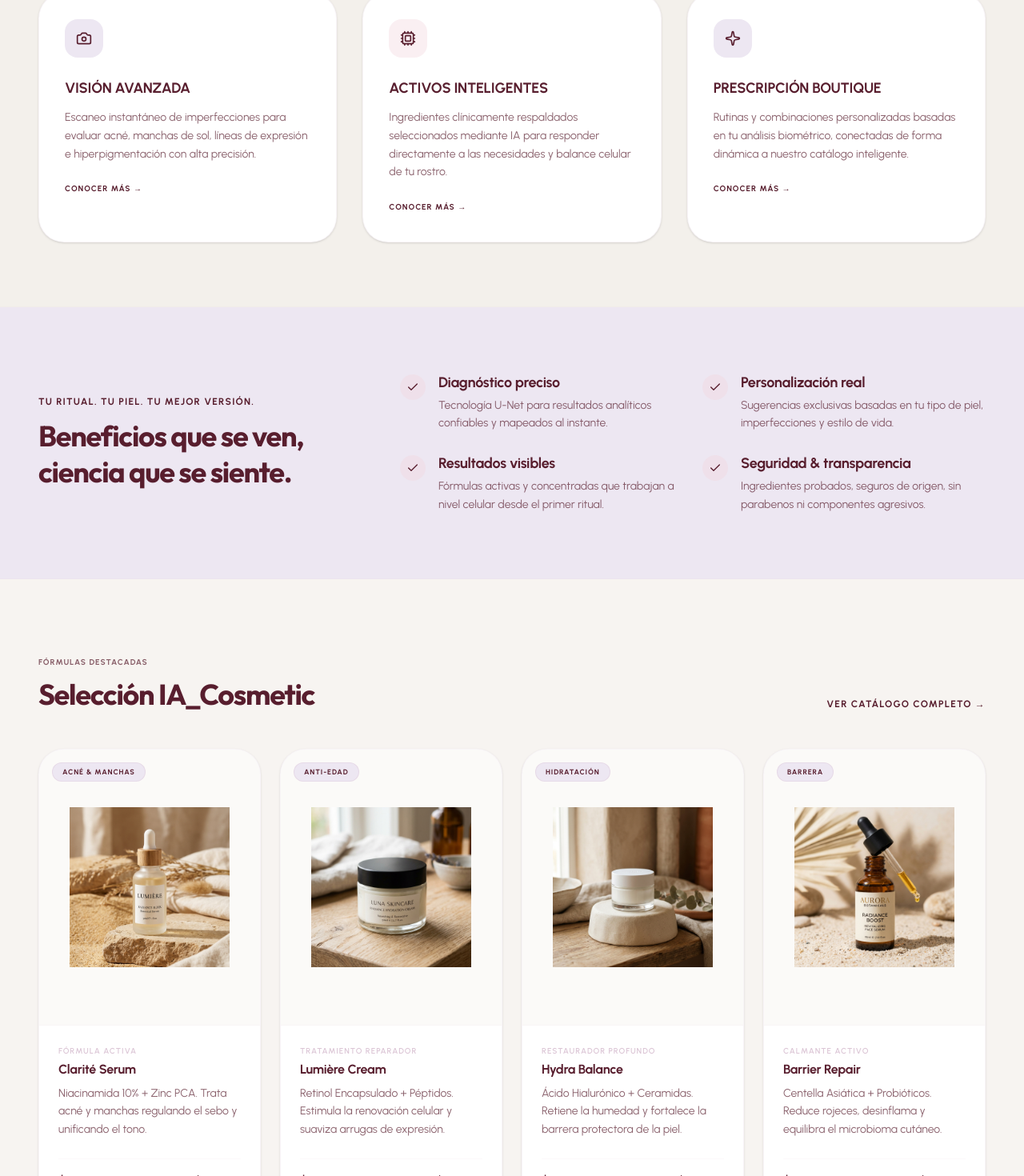
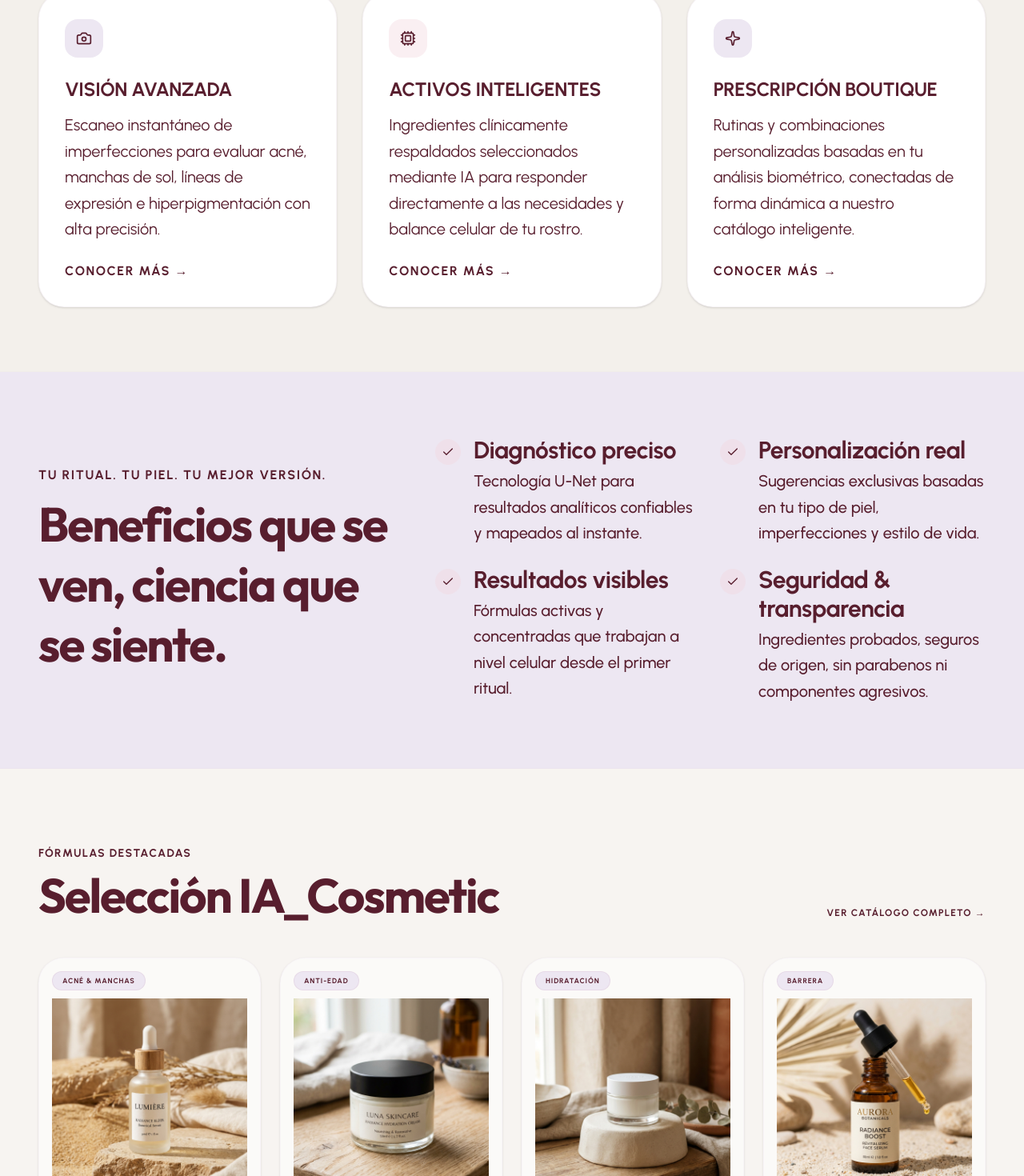
Before and after one commit to AndresVeas/IA_Cosmetic, a Next.js app: page / in a window 1280 px wide. Shown: the part 943-2413 px from the top of the page at 80% size. Built offline with nearby package versions, Linux system fonts and the light colour scheme.

Commit message:
design: optimizar legibilidad de textos en header, pagina principal y diagnostico

```diff
--- a/src/app/page.tsx
+++ b/src/app/page.tsx
@@ -46,12 +46,12 @@ export default function Home() {
         <Link href="/">
           <Logo />
         </Link>
-        <nav className="hidden md:flex gap-8 items-center text-xs tracking-[0.15em] font-semibold text-brand-plum/80">
+        <nav className="hidden md:flex gap-8 items-center text-sm sm:text-base tracking-[0.15em] font-bold text-brand-plum">
           <a href="#metodo" className="hover:text-brand-plum transition-colors duration-300">EL MÉTODO</a>
           <a href="#productos" className="hover:text-brand-plum transition-colors duration-300">PRODUCTOS</a>
           <Link
             href="/diagnostico"
-            className="bg-brand-plum text-[#F7F4F1] px-5 py-2.5 rounded-full hover:bg-brand-dusty-rose hover:text-brand-plum transition-all duration-300 hover:shadow-md font-bold tracking-widest text-[10px]"
+            className="bg-brand-plum text-[#F7F4F1] px-6 py-3 rounded-full hover:bg-brand-dusty-rose hover:text-brand-plum transition-all duration-300 hover:shadow-md font-bold tracking-widest text-xs sm:text-sm"
           >
             DIAGNÓSTICO EN VIVO
           </Link>
@@ -170,11 +170,11 @@ export default function Home() {
               <div className="w-12 h-12 rounded-2xl bg-brand-lavender flex items-center justify-center text-brand-plum mb-6">
                 <Camera className="w-5 h-5" />
               </div>
-              <h3 className="font-sans text-lg font-bold mb-3 text-brand-plum">VISIÓN AVANZADA</h3>
-              <p className="text-sm text-brand-plum/70 font-normal leading-relaxed">
+              <h3 className="font-serif text-2xl font-bold mb-3 text-brand-plum">VISIÓN AVANZADA</h3>
+              <p className="text-xl text-brand-plum font-normal leading-relaxed">
                 Escaneo instantáneo de imperfecciones para evaluar acné, manchas de sol, líneas de expresión e hiperpigmentación con alta precisión.
               </p>
-              <Link href="/diagnostico" className="inline-flex items-center gap-1.5 text-[10px] tracking-widest font-bold text-brand-plum hover:text-brand-dusty-rose transition-colors duration-300 mt-6 uppercase">
+              <Link href="/diagnostico" className="inline-flex items-center gap-1.5 text-base tracking-widest font-bold text-brand-plum hover:text-brand-dusty-rose transition-colors duration-300 mt-6 uppercase">
                 Conocer más &rarr;
               </Link>
             </div>
@@ -183,11 +183,11 @@ export default function Home() {
               <div className="w-12 h-12 rounded-2xl bg-brand-rose/40 flex items-center justify-center text-brand-plum mb-6">
                 <Cpu className="w-5 h-5" />
               </div>
-              <h3 className="font-sans text-lg font-bold mb-3 text-brand-plum">ACTIVOS INTELIGENTES</h3>
-              <p className="text-sm text-brand-plum/70 font-normal leading-relaxed">
+              <h3 className="font-serif text-2xl font-bold mb-3 text-brand-plum">ACTIVOS INTELIGENTES</h3>
+              <p className="text-xl text-brand-plum font-normal leading-relaxed">
                 Ingredientes clínicamente respaldados seleccionados mediante IA para responder directamente a las necesidades y balance celular de tu rostro.
               </p>
-              <a href="#productos" className="inline-flex items-center gap-1.5 text-[10px] tracking-widest font-bold text-brand-plum hover:text-brand-dusty-rose transition-colors duration-300 mt-6 uppercase">
+              <a href="#productos" className="inline-flex items-center gap-1.5 text-base tracking-widest font-bold text-brand-plum hover:text-brand-dusty-rose transition-colors duration-300 mt-6 uppercase">
                 Conocer más &rarr;
               </a>
             </div>
@@ -196,11 +196,11 @@ export default function Home() {
               <div className="w-12 h-12 rounded-2xl bg-brand-lavender flex items-center justify-center text-brand-plum mb-6">
                 <Sparkle className="w-5 h-5" />
               </div>
-              <h3 className="font-sans text-lg font-bold mb-3 text-brand-plum">PRESCRIPCIÓN BOUTIQUE</h3>
-              <p className="text-sm text-brand-plum/70 font-normal leading-relaxed">
+              <h3 className="font-serif text-2xl font-bold mb-3 text-brand-plum">PRESCRIPCIÓN BOUTIQUE</h3>
+              <p className="text-xl text-brand-plum font-normal leading-relaxed">
                 Rutinas y combinaciones personalizadas basadas en tu análisis biométrico, conectadas de forma dinámica a nuestro catálogo inteligente.
               </p>
-              <Link href="/diagnostico" className="inline-flex items-center gap-1.5 text-[10px] tracking-widest font-bold text-brand-plum hover:text-brand-dusty-rose transition-colors duration-300 mt-6 uppercase">
+              <Link href="/diagnostico" className="inline-flex items-center gap-1.5 text-base tracking-widest font-bold text-brand-plum hover:text-brand-dusty-rose transition-colors duration-300 mt-6 uppercase">
                 Conocer más &rarr;
               </Link>
             </div>
@@ -212,8 +212,8 @@ export default function Home() {
       <section className="bg-brand-lavender py-20 px-6 sm:px-12 border-b border-brand-dusty-rose/10">
         <div className="max-w-7xl mx-auto flex flex-col lg:flex-row gap-12 lg:items-center justify-between">
           <div className="lg:max-w-md">
-            <span className="text-xs tracking-widest text-brand-plum uppercase font-bold block mb-3">TU RITUAL. TU PIEL. TU MEJOR VERSIÓN.</span>
-            <h2 className="font-display text-3xl sm:text-4xl text-brand-plum font-bold leading-tight tracking-[-0.03em]">
+            <span className="text-base tracking-widest text-brand-plum uppercase font-extrabold block mb-3">TU RITUAL. TU PIEL. TU MEJOR VERSIÓN.</span>
+            <h2 className="font-serif text-5xl sm:text-6xl text-brand-plum font-bold leading-tight">
               Beneficios que se ven, ciencia que se siente.
             </h2>
           </div>
@@ -223,8 +223,8 @@ export default function Home() {
                 <Check className="w-4 h-4" />
               </div>
               <div>
-                <h4 className="font-sans text-lg font-bold text-brand-plum">Diagnóstico preciso</h4>
-                <p className="text-sm text-brand-plum/70 leading-relaxed font-normal mt-1">Tecnología U-Net para resultados analíticos confiables y mapeados al instante.</p>
+                <h4 className="font-serif text-3xl font-bold text-brand-plum">Diagnóstico preciso</h4>
+                <p className="text-xl text-brand-plum font-medium leading-relaxed mt-1">Tecnología U-Net para resultados analíticos confiables y mapeados al instante.</p>
               </div>
             </div>
             <div className="flex gap-4">
@@ -232,8 +232,8 @@ export default function Home() {
                 <Check className="w-4 h-4" />
               </div>
               <div>
-                <h4 className="font-sans text-lg font-bold text-brand-plum">Personalización real</h4>
-                <p className="text-sm text-brand-plum/70 leading-relaxed font-normal mt-1">Sugerencias exclusivas basadas en tu tipo de piel, imperfecciones y estilo de vida.</p>
+                <h4 className="font-serif text-3xl font-bold text-brand-plum">Personalización real</h4>
+                <p className="text-xl text-brand-plum font-medium leading-relaxed mt-1">Sugerencias exclusivas basadas en tu tipo de piel, imperfecciones y estilo de vida.</p>
               </div>
             </div>
             <div className="flex gap-4">
@@ -241,8 +241,8 @@ export default function Home() {
                 <Check className="w-4 h-4" />
               </div>
               <div>
-                <h4 className="font-sans text-lg font-bold text-brand-plum">Resultados visibles</h4>
-                <p className="text-sm text-brand-plum/70 leading-relaxed font-normal mt-1">Fórmulas activas y concentradas que trabajan a nivel celular desde el primer ritual.</p>
+                <h4 className="font-serif text-3xl font-bold text-brand-plum">Resultados visibles</h4>
+                <p className="text-xl text-brand-plum font-medium leading-relaxed mt-1">Fórmulas activas y concentradas que trabajan a nivel celular desde el primer ritual.</p>
               </div>
             </div>
             <div className="flex gap-4">
@@ -250,8 +250,8 @@ export default function Home() {
                 <Check className="w-4 h-4" />
               </div>
               <div>
-                <h4 className="font-sans text-lg font-bold text-brand-plum">Seguridad & transparencia</h4>
-                <p className="text-sm text-brand-plum/70 leading-relaxed font-normal mt-1">Ingredientes probados, seguros de origen, sin parabenos ni componentes agresivos.</p>
+                <h4 className="font-serif text-3xl font-bold text-brand-plum">Seguridad & transparencia</h4>
+                <p className="text-xl text-brand-plum font-medium leading-relaxed mt-1">Ingredientes probados, seguros de origen, sin parabenos ni componentes agresivos.</p>
               </div>
             </div>
           </div>
@@ -262,8 +262,8 @@ export default function Home() {
       <section id="productos" className="py-24 px-6 sm:px-12 max-w-7xl mx-auto w-full">
         <div className="flex justify-between items-end mb-12">
           <div>
-            <span className="text-[10px] tracking-widest text-brand-plum/70 uppercase block mb-3 font-bold">FÓRMULAS DESTACADAS</span>
-            <h2 className="font-display text-3xl sm:text-4xl font-bold tracking-[-0.03em] text-brand-plum">
+            <span className="text-sm tracking-widest text-brand-plum uppercase block mb-3 font-extrabold">FÓRMULAS DESTACADAS</span>
+            <h2 className="font-serif text-5xl sm:text-6xl font-bold tracking-wide text-brand-plum">
               Selección IA_Cosmetic
             </h2>
           </div>
@@ -281,28 +281,28 @@ export default function Home() {
               key={index}
               className="bg-white border border-brand-dusty-rose/20 rounded-[2rem] overflow-hidden hover:shadow-xl hover:border-brand-dusty-rose transition-all duration-500 group flex flex-col h-full shadow-sm"
             >
-              <div className="relative aspect-[4/5] w-full bg-brand-sand/20 overflow-hidden flex items-center justify-center p-6 border-b border-brand-dusty-rose/10">
+              <div className="relative aspect-[4/5] w-full bg-brand-sand/20 overflow-hidden border-b border-brand-dusty-rose/10">
                 <Image
                   src={product.image}
                   alt={product.name}
-                  width={200}
-                  height={250}
-                  className="object-contain transition-transform duration-700 group-hover:scale-105"
+                  fill
+                  sizes="(max-width: 640px) 100vw, (max-width: 1024px) 50vw, 25vw"
+                  className="object-contain p-4 transition-transform duration-700 group-hover:scale-105"
                   priority
                 />
-                <span className="absolute top-4 left-4 bg-brand-lavender text-brand-plum border border-brand-dusty-rose/40 px-3 py-1 rounded-full text-[9px] tracking-widest font-bold uppercase">
+                <span className="absolute top-4 left-4 bg-brand-lavender text-brand-plum border border-brand-dusty-rose/40 px-3 py-1 rounded-full text-[9px] tracking-widest font-bold uppercase z-10">
                   {product.tag}
                 </span>
               </div>
               <div className="p-6 flex flex-col flex-1">
                 <span className="text-[10px] text-brand-dusty-rose tracking-widest uppercase mb-1 font-semibold">{product.type}</span>
-                <h3 className="font-sans text-base font-bold text-brand-plum mb-2 leading-snug">{product.name}</h3>
-                <p className="text-sm text-brand-plum/70 font-normal leading-relaxed mb-6 flex-1">{product.description}</p>
+                <h3 className="font-serif text-2xl font-bold text-brand-plum mb-2 leading-snug">{product.name}</h3>
+                <p className="text-lg text-brand-plum font-medium leading-relaxed mb-6 flex-1">{product.description}</p>
                 <div className="flex justify-between items-center border-t border-brand-dusty-rose/10 pt-4">
-                  <span className="font-metric font-bold text-sm text-brand-plum">{product.price}</span>
+                  <span className="font-bold text-lg text-brand-plum">{product.price}</span>
                   <Link
                     href="/diagnostico"
-                    className="text-[10px] tracking-widest font-bold text-brand-plum hover:text-brand-dusty-rose transition-colors duration-300"
+                    className="text-sm tracking-widest font-bold text-brand-plum hover:text-brand-dusty-rose transition-colors duration-300"
                   >
                     DIAGNÓSTICO &rarr;
                   </Link>
@@ -319,7 +319,7 @@ export default function Home() {
       <footer className="border-t border-brand-dusty-rose/20 bg-brand-sand/10 py-12 px-6 sm:px-12 text-brand-plum/80 text-xs tracking-widest mt-auto">
         <div className="max-w-7xl mx-auto flex flex-col md:flex-row justify-between items-center gap-6">
           <Logo />
-          <p className="text-[10px] text-center md:text-right font-normal">
+          <p className="text-[10px] text-center md:text-right font-light">
             &copy; {new Date().getFullYear()} IA_COSMETIC. TODOS LOS DERECHOS RESERVADOS. CIENCIA Y BELLEZA.
           </p>
         </div>
```
Also changed, not shown: src/app/diagnostico/diagnostico.module.css (+15 -16 lines), src/components/Logo.tsx (+4 -4 lines).
